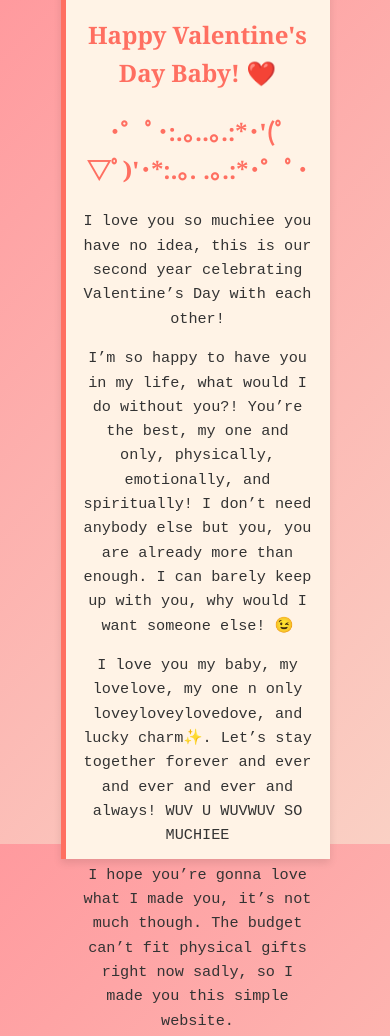
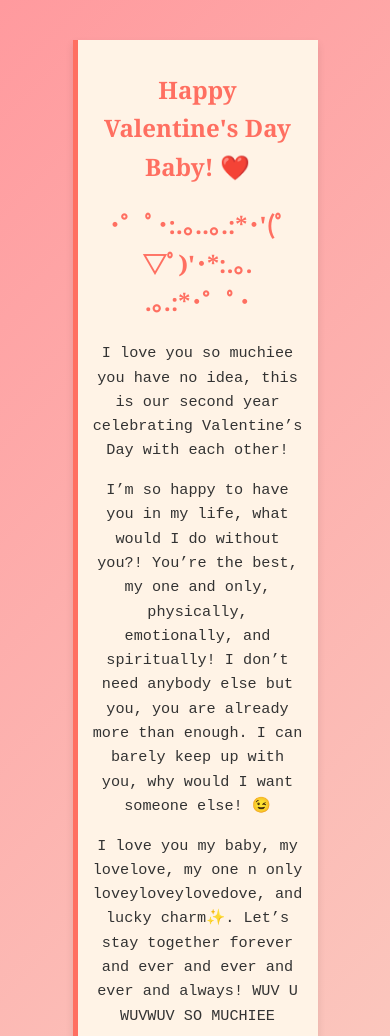
Before and after one commit to galenelijah/Valentine, a website: page public/index.html in a window 390 px wide. Shown: the top 1036 px of the page. Drawn offline with Linux system fonts and the light colour scheme.

Commit message:
trying something, hope this works

```diff
--- a/public/style.css
+++ b/public/style.css
@@ -98,6 +98,13 @@ body {
 
 /* 📱 Mobile Optimizations */
 @media (max-width: 600px) {
+
+  body {
+
+      height: auto;
+      padding: 20px;
+  }
+
   .letter {
       max-width: 100%;
       padding: 15px;
```
